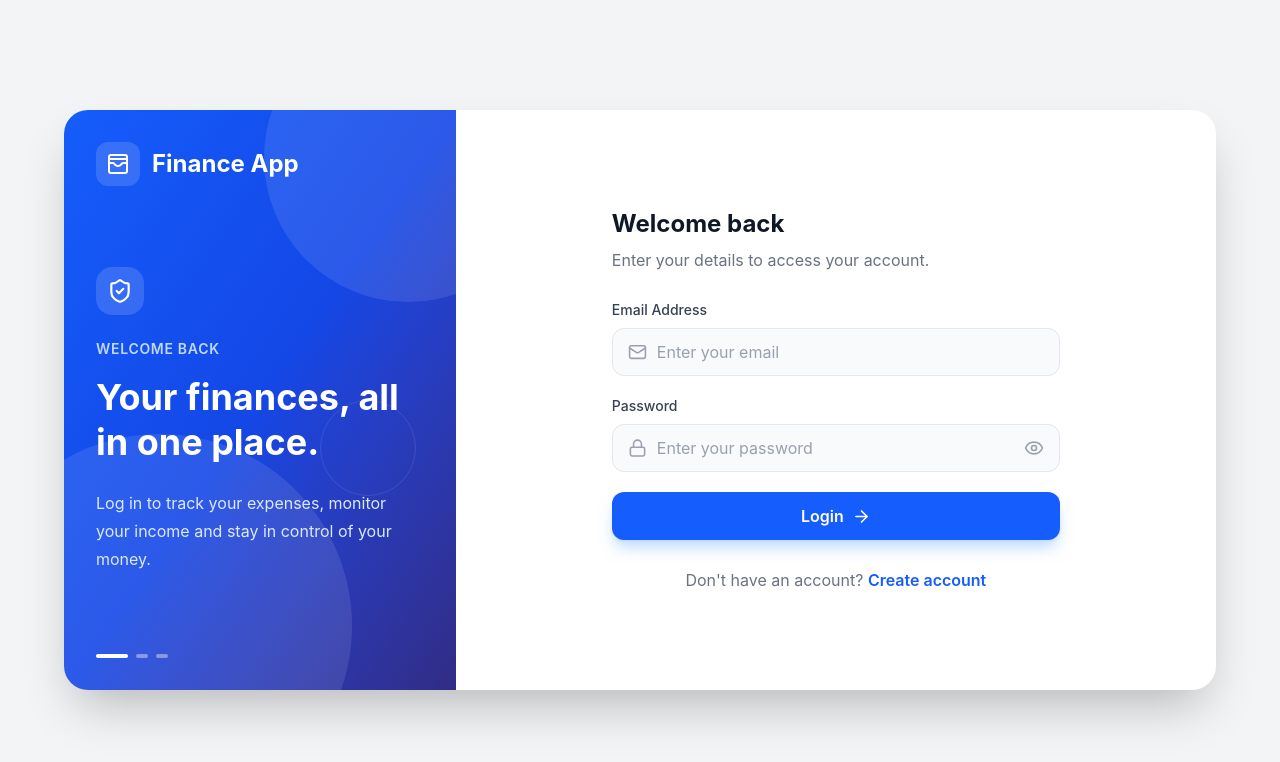
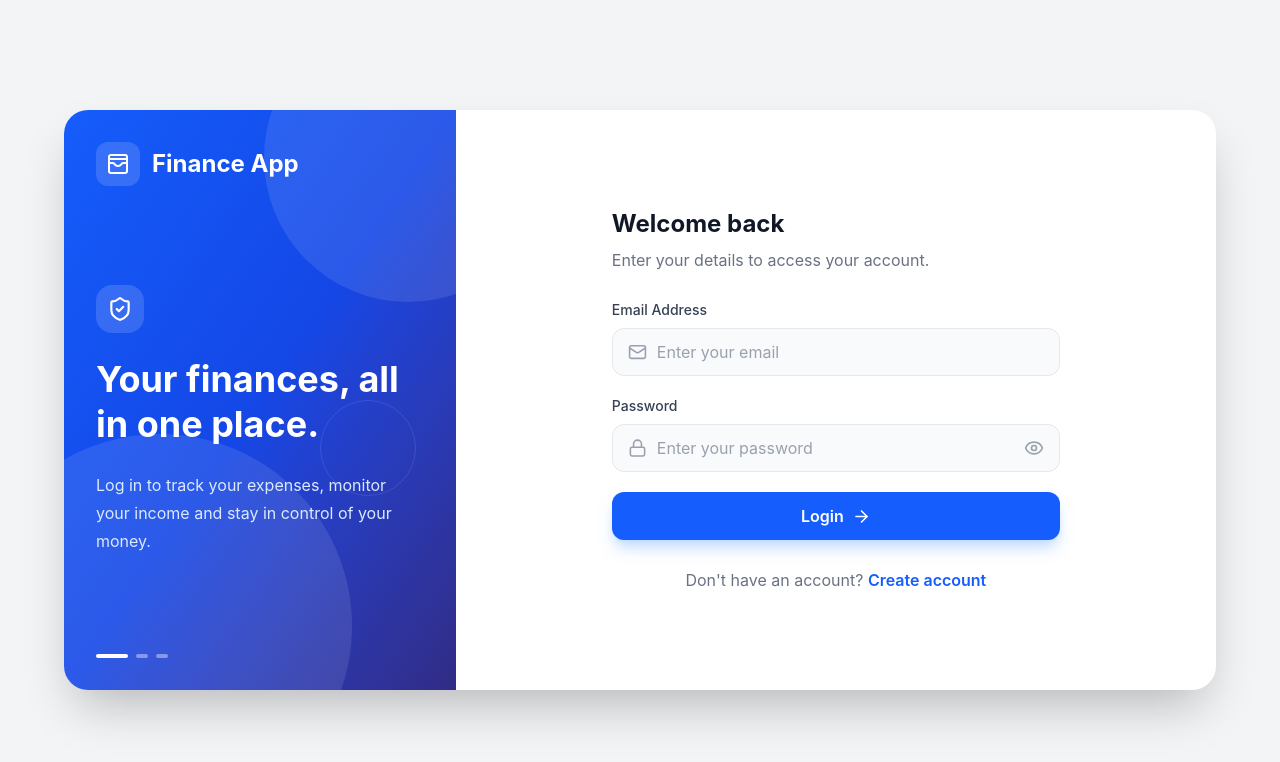
Before and after one commit to Gurpreet-bit-maker/Finance_App, a React app in the folder frontend/: page /login in a window 1280 px wide. Shown: the top 762 px of the page. Built offline with nearby package versions, Linux system fonts and the light colour scheme; no server answers; the HTML template or start-up script is replaced by a standard one.

Commit message:
removed ui of login

```diff
--- a/frontend/src/Pages/userAuth/Login.jsx
+++ b/frontend/src/Pages/userAuth/Login.jsx
@@ -100,9 +100,7 @@ export default function Login() {
               <ShieldCheck size={26} />
             </div>
 
-            <p className="text-blue-200 text-sm font-semibold tracking-wider mb-4">
-              WELCOME BACK
-            </p>
+
 
             <h2 className="text-4xl lg:text-5xl font-bold leading-tight">
               Your finances, all in one place.
```
